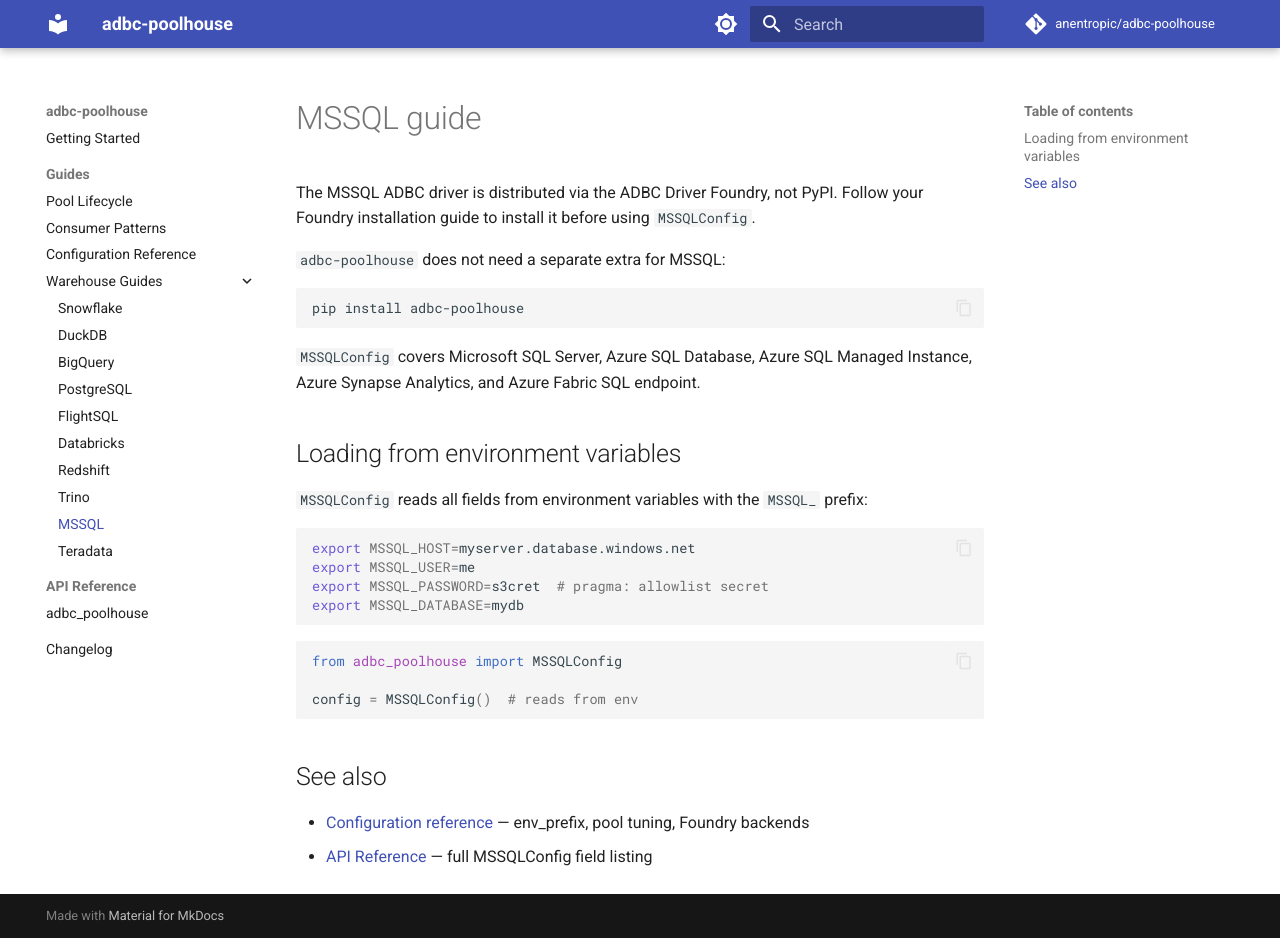
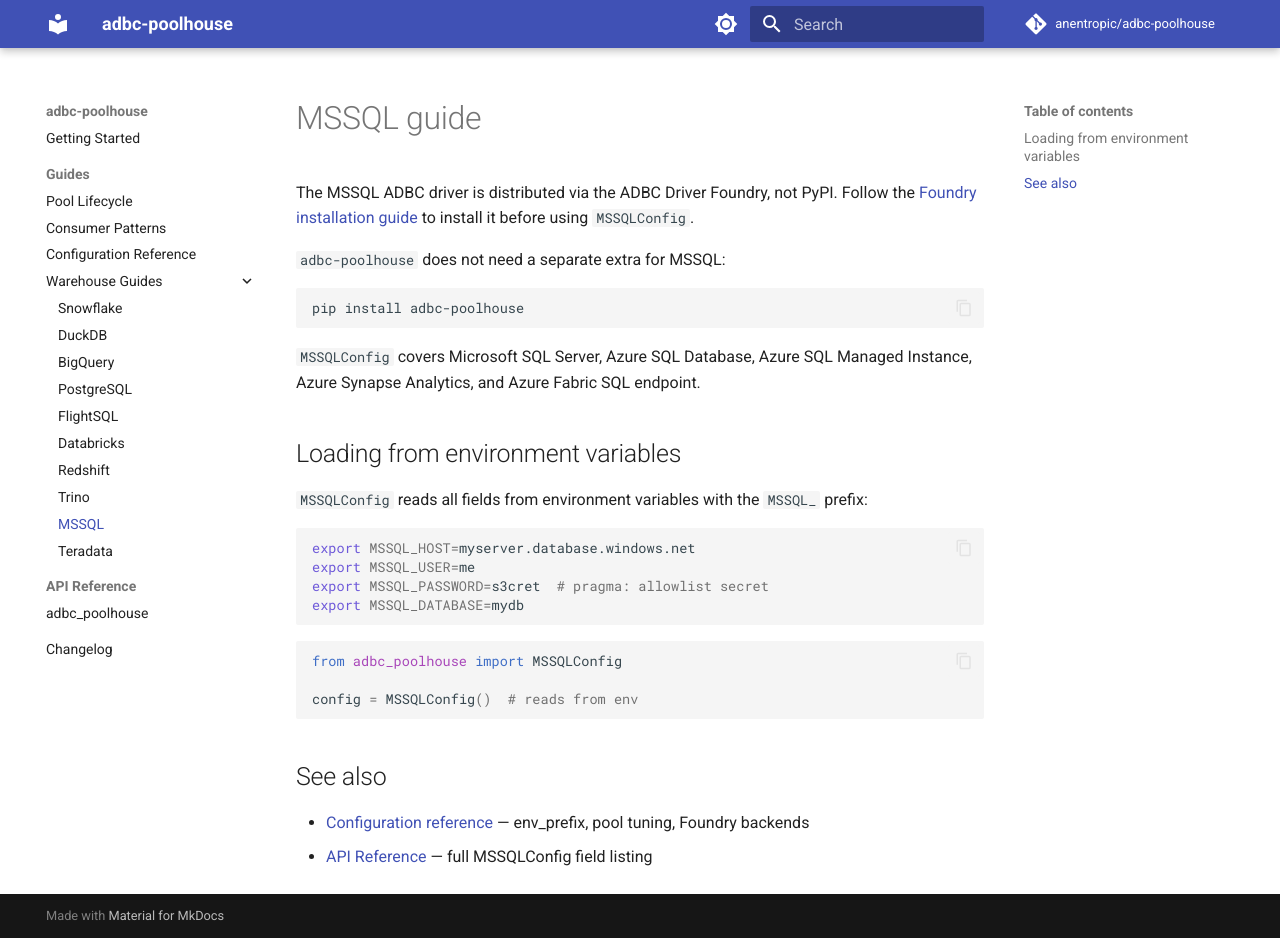
Before and after one commit to anentropic/adbc-poolhouse, an MkDocs documentation site: the page built from docs/src/guides/mssql.md, in a window 1280 px wide and 938 px high. Built offline with MkDocs 1.6.1 and Material for MkDocs 9.7.7, drawn with Linux system fonts in a browser that asks for light colours; comment, search, counter and statistics services are not loaded.

Commit message:
docs(quick-3): link Foundry installation guide in all Foundry driver pages
- Replace plain-text "Follow your Foundry installation guide" with markdown hyperlink
- Target: https://arrow.apache.org/adbc/current/driver/installation.html
- Applies to databricks.md, redshift.md, trino.md, mssql.md, teradata.md
- teradata.md adds the sentence (previously missing)

```diff
--- a/docs/src/guides/mssql.md
+++ b/docs/src/guides/mssql.md
@@ -1,7 +1,7 @@
 # MSSQL guide
 
 The MSSQL ADBC driver is distributed via the ADBC Driver Foundry, not PyPI.
-Follow your Foundry installation guide to install it before using `MSSQLConfig`.
+Follow the [Foundry installation guide](https://arrow.apache.org/adbc/current/driver/installation.html) to install it before using `MSSQLConfig`.
 
 `adbc-poolhouse` does not need a separate extra for MSSQL:
 
```
Also changed, not shown: docs/src/guides/databricks.md (+1 -1 lines), docs/src/guides/redshift.md (+1 -1 lines), docs/src/guides/teradata.md (+1 -0 lines), docs/src/guides/trino.md (+1 -1 lines).
